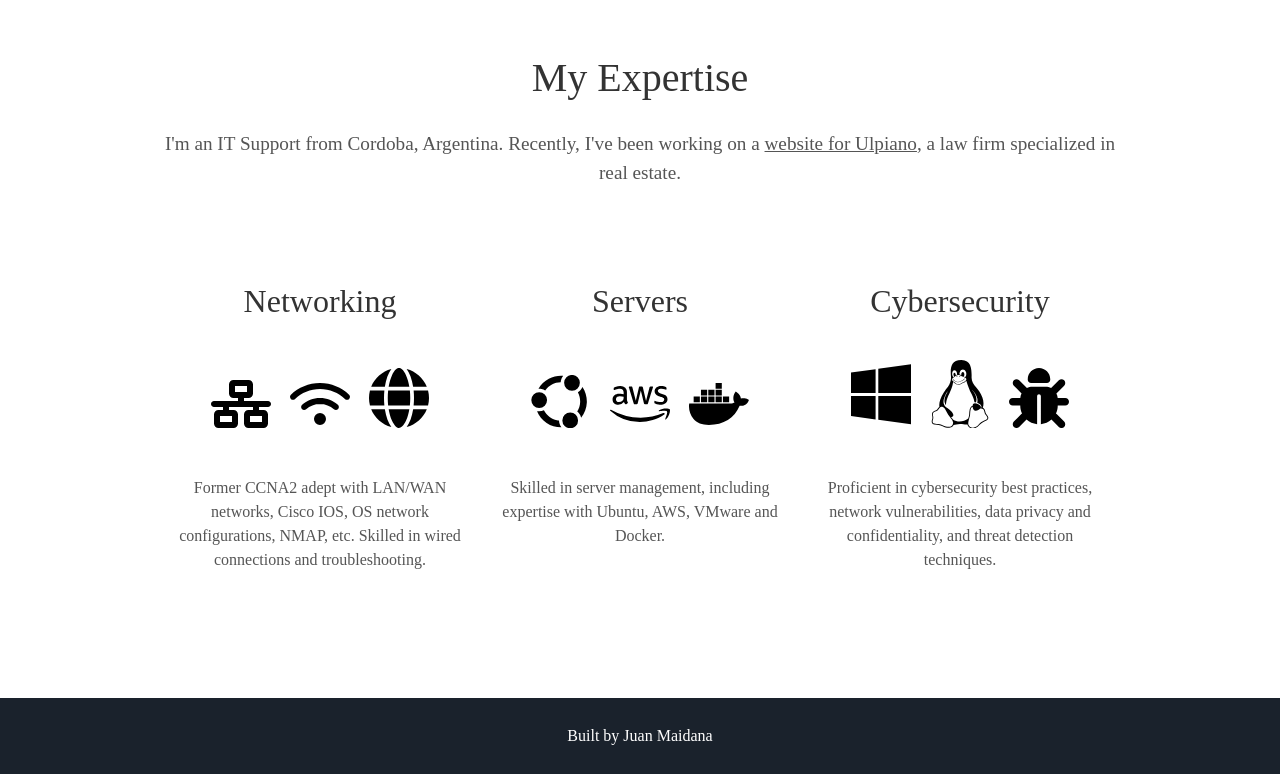
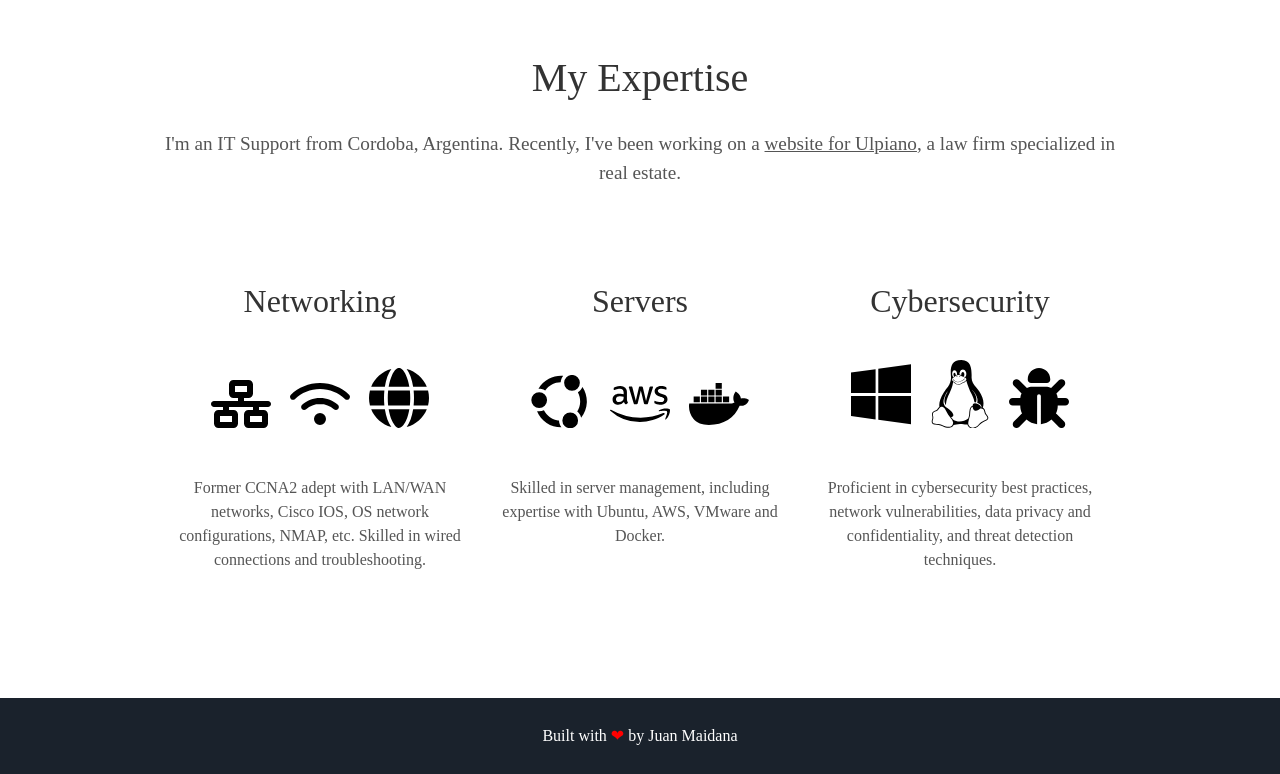
Before and after one commit to Juan654-bot/juan654-bot.github.io, a plain HTML site: page index.html in a window 1280 px wide. Shown: the part 827-1601 px from the top of the page. Drawn offline with Linux system fonts and the light colour scheme; a web font is replaced by a local one.

Commit message:
added the heart on footer

```diff
--- a/index.html
+++ b/index.html
@@ -79,7 +79,7 @@
 
       <footer class="footer">
     <!-- <p>&copy; Juan Maidana</p> -->
-    <p>Built by <a href="https://github.com/Juan654-bot">Juan Maidana</a></p>
+    <p>Built with <span class="love">❤</span> by <a href="https://github.com/Juan654-bot">Juan Maidana</a></p>
 </footer>
 <script src="/assets/js/particles.min.js"></script>
 <script src="/assets/js/sweet-scroll.min.js"></script>
```
